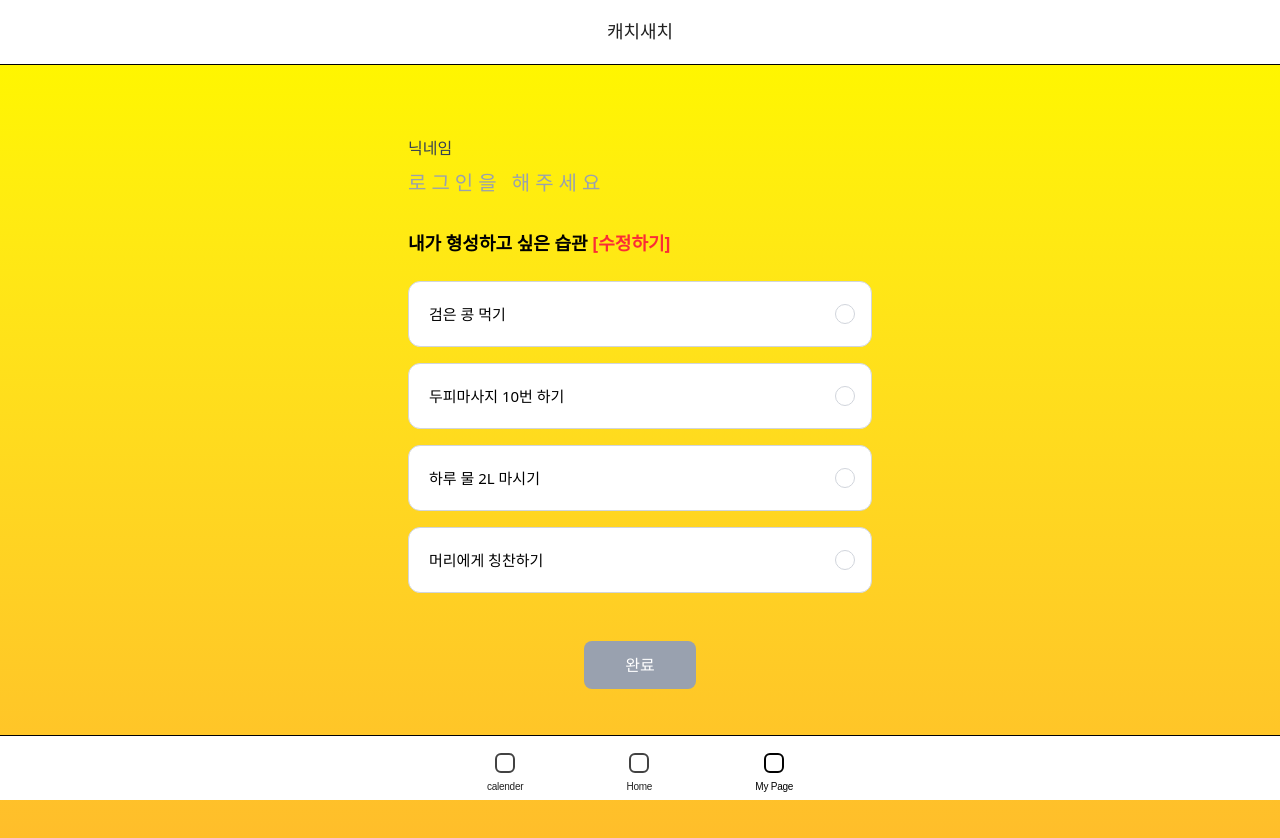
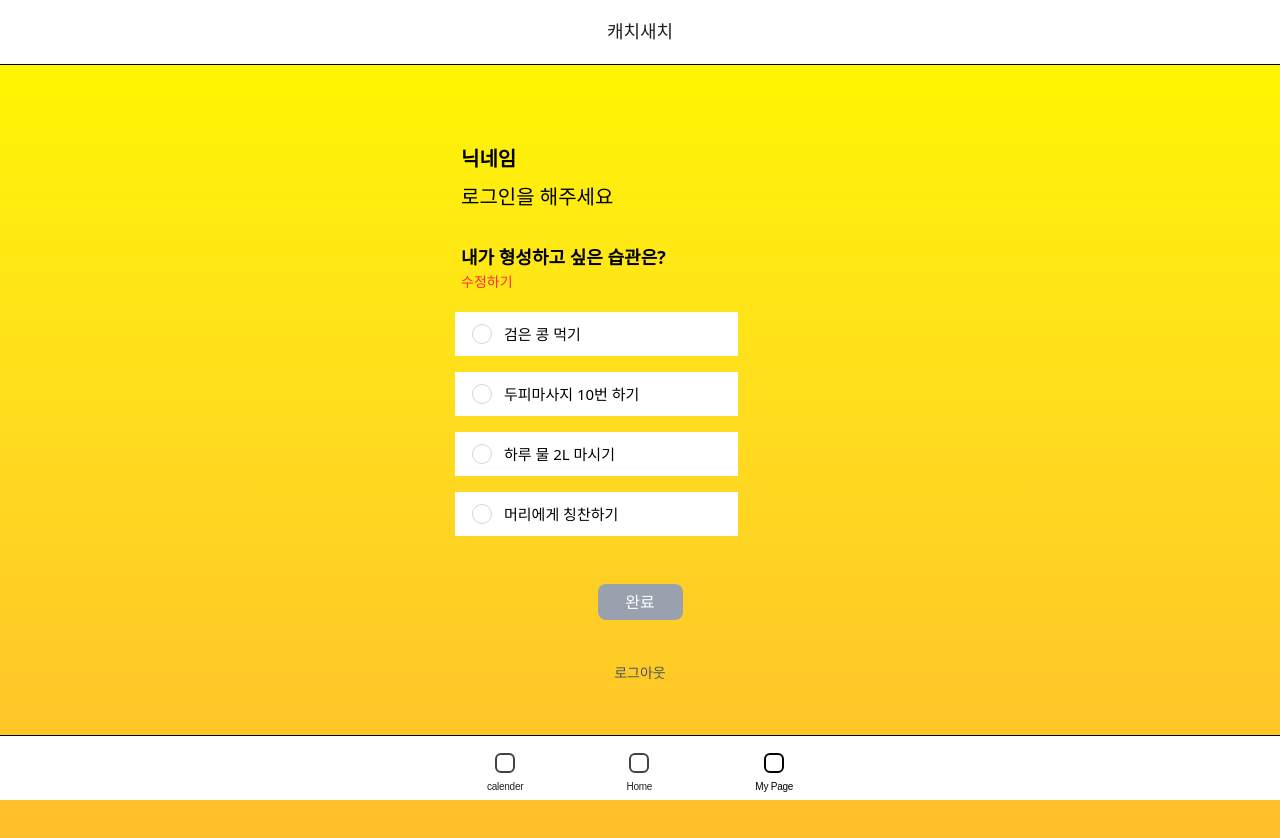
Before and after one commit to sinchon-oneTrillion/Frontend, a React (Vite) app: page /mypage in a window 1280 px wide. Shown: the top 838 px of the page. Built offline with nearby package versions, Linux system fonts and the light colour scheme; no server answers.

Commit message:
feat: api 연결

```diff
--- a/src/apis/cards.js
+++ b/src/apis/cards.js
@@ -12,10 +12,34 @@ const rethrow = (label, err) => {
   );
 };
 
-/** 카드 초기 리스트 선택
+/** 홈: 카드 리스트 조회
+ * GET /api/cards/{nickname}
+ * res: { httpStatus, userId, cards: [{list:string, achieve:boolean}, ...] }
+ */
+export const getCards = async (nickname) => {
+  if (!nickname) throw new Error('닉네임이 필요합니다');
+  const url = `/api/cards/${encodeURIComponent(nickname)}`;
+
+  console.groupCollapsed('%c[API REQ] getCards', 'color:#0ea5e9');
+  console.log('→ url:', url);
+  console.groupEnd();
+
+  try {
+    const { data, status } = await client.get(url);
+    console.groupCollapsed('%c[API RES] getCards', 'color:#22c55e');
+    console.log('✓ status:', status);
+    console.log('✓ data:', data); // { httpStatus, userId, cards:[{list,achieve}] }
+    console.groupEnd();
+    return data;
+  } catch (err) {
+    rethrow('getCards', err);
+  }
+};
+
+/** 온보딩: 카드 초기 선택
  * POST /api/cards/choice/{nickname}
  * body: { cards: string[] }
- * res:  { httpStatus: "CREATED", card_count: number }
+ * res : { httpStatus: "CREATED", card_count: number }
  */
 export const chooseInitialCards = async (nickname, cards = []) => {
   if (!nickname) throw new Error('닉네임이 필요합니다');
@@ -29,12 +53,10 @@ export const chooseInitialCards = async (nickname, cards = []) => {
 
   try {
     const { data, status } = await client.post(url, body);
-
     console.groupCollapsed('%c[API RES] chooseInitialCards', 'color:#22c55e');
     console.log('✓ status:', status);
     console.log('✓ data:', data); // { httpStatus, card_count }
     console.groupEnd();
-
     return data;
   } catch (err) {
     rethrow('chooseInitialCards', err);
--- a/src/pages/Mypage.jsx
+++ b/src/pages/Mypage.jsx
@@ -1,5 +1,6 @@
 // src/pages/Mypage.jsx
 import { useEffect, useMemo, useState } from 'react';
+import { useNavigate } from 'react-router-dom';
 import Container from '../shared/components/layouts/Container';
 import { getMypage, patchMypage } from '../apis/mypage';
 
@@ -13,6 +14,7 @@ const ALL_CARDS = [
 const normalize = (s) => (s || '').replace(/\s+/g, '').trim();
 
 export default function Mypage() {
+  const navigate = useNavigate();
   const nicknameParam = localStorage.getItem('onboarding_nickname') || '';
 
   const [nickname, setNickname] = useState('');
@@ -20,12 +22,11 @@ export default function Mypage() {
   const [selected, setSelected] = useState([]);
   const [loading, setLoading] = useState(true);
   const [saving, setSaving] = useState(false);
-  const [errorMsg, setErrorMsg] = useState(''); // 화면에는 표시하지 않지만 내부적으로만 사용
 
-  // 초기 조회
+  // --- 초기 조회 ---
+  // --- 초기 조회 ---
   useEffect(() => {
     if (!nicknameParam) {
-      setErrorMsg('닉네임 정보를 찾을 수 없어 임시로 [-]로 표시합니다.');
       setNickname('');
       setOrigCards([]);
       setSelected([]);
@@ -36,21 +37,48 @@ export default function Mypage() {
     (async () => {
       try {
         setLoading(true);
+
         const data = await getMypage(nicknameParam);
-        setNickname(data?.nickname || '');
+        // API: { httpStatus, userId, cards:[{list, achieve}] }
+        const serverCards = Array.isArray(data?.cards) ? data.cards : [];
 
-        const serverCards = Array.isArray(data?.cards) ? data.cards : [];
-        const normalizedSet = new Set(serverCards.map(normalize));
-        const initSelected = ALL_CARDS.filter((label) =>
-          normalizedSet.has(normalize(label))
-        );
+        // 1) 서버에서 achieve=true 인 라벨만 뽑기
+        const serverSelected = serverCards
+          .filter((c) => c?.achieve)
+          .map((c) => String(c?.list || ''));
 
+        // 2) ALL_CARDS와 정확히 매핑(공백 제거 normalize 사용)
+        const labelMap = new Map(ALL_CARDS.map((lbl) => [normalize(lbl), lbl]));
+        const mappedFromServer = serverSelected
+          .map((lbl) => labelMap.get(normalize(lbl)))
+          .filter(Boolean); // ALL_CARDS에 없는 라벨은 제거
+
+        // 3) 폴백: 서버에서 매칭되는 게 없으면 로컬스토리지 선택값 사용
+        let initSelected = mappedFromServer;
+        if (initSelected.length === 0) {
+          const local = JSON.parse(
+            localStorage.getItem('onboarding_choices') || '[]'
+          );
+          initSelected = local
+            .map((lbl) => labelMap.get(normalize(lbl)))
+            .filter(Boolean);
+        }
+
+        setNickname(nicknameParam);
         setOrigCards(initSelected);
         setSelected(initSelected);
-        setErrorMsg('');
+
+        // 디버깅 로그(원인 파악에 도움)
+        console.groupCollapsed('%c[MYPAGE INIT]', 'color:#6366f1');
+        console.log('serverSelected raw:', serverSelected);
+        console.log('mappedFromServer:', mappedFromServer);
+        console.log(
+          'fallback local:',
+          JSON.parse(localStorage.getItem('onboarding_choices') || '[]')
+        );
+        console.log('initSelected(final):', initSelected);
+        console.groupEnd();
       } catch (e) {
-        // 실패해도 화면은 계속 렌더. 배너는 안 보임.
-        setErrorMsg(e?.message || '마이페이지 조회 실패.');
         setNickname('');
         setOrigCards([]);
         setSelected([]);
@@ -60,7 +88,7 @@ export default function Mypage() {
     })();
   }, [nicknameParam]);
 
-  // 비교/토글
+  // --- 비교/토글 ---
   const selectedSet = useMemo(() => new Set(selected), [selected]);
   const origSet = useMemo(() => new Set(origCards), [origCards]);
 
@@ -79,17 +107,15 @@ export default function Mypage() {
       s.includes(label) ? s.filter((x) => x !== label) : [...s, label]
     );
 
-  // 저장
+  // --- 저장 ---
   const save = async () => {
     if (saving) return;
-
     if (!nicknameParam) {
       alert(
         '닉네임 정보가 없어 저장할 수 없습니다. 로그인/회원가입을 진행해 주세요.'
       );
       return;
     }
-
     if (!hasChanges) {
       alert('수정을 해주세요. (변경된 항목이 없습니다)');
       return;
@@ -97,24 +123,17 @@ export default function Mypage() {
 
     try {
       setSaving(true);
-
-      console.groupCollapsed('%c[PATCH PAYLOAD]', 'color:#f59e0b');
-      console.log('nickname:', nicknameParam);
-      console.log('add_cards:', addCards);
-      console.log('remove_cards:', removeCards);
-      console.groupEnd();
-
       const data = await patchMypage(nicknameParam, addCards, removeCards);
 
-      const serverCards = Array.isArray(data?.cards) ? data.cards : [];
-      const normalizedSet = new Set(serverCards.map(normalize));
+      const serverSelected = Array.isArray(data?.cards) ? data.cards : [];
+      const setFromServer = new Set(serverSelected.map(normalize));
       const synced = ALL_CARDS.filter((label) =>
-        normalizedSet.has(normalize(label))
+        setFromServer.has(normalize(label))
       );
 
       setOrigCards(synced);
       setSelected(synced);
-      setNickname(data?.nickname || '');
+      setNickname(data?.nickname || nicknameParam);
       alert('수정이 반영되었습니다.');
     } catch (e) {
       alert(e?.message || '저장 중 오류가 발생했습니다.');
@@ -123,6 +142,7 @@ export default function Mypage() {
     }
   };
 
+  // --- UI ---
   if (loading) {
     return (
       <Container className="max-w-[720px] mx-auto">
@@ -131,38 +151,53 @@ export default function Mypage() {
     );
   }
 
+  const handleLogout = () => {
+    localStorage.removeItem('onboarding_nickname');
+    localStorage.removeItem('auth_mode');
+    localStorage.removeItem('onboarding_user_id');
+    localStorage.removeItem('onboarding_choices');
+    navigate('/onboarding', { replace: true });
+  };
+
   return (
     <Container
       className="max-w-[720px] mx-auto !pt-16 md:!pt-20"
-      bgClassName={'bg-gradient-to-b from-[#FFF600] to-[#FFBC2B]'}
+      bgClassName="bg-gradient-to-b from-[#FFF600] to-[#FFBC2B]"
     >
-      <section className="-mt-2 mb-8">
-        <h2 className="mb-2 text-base text-gray-700 justify-center">닉네임</h2>
-        <div className="text-[20px] font-light tracking-[0.25em] uppercase text-gray-400">
+      <section className="-mt-[81px] mb-8">
+        <h3 className="text-[20px] mt-[81px] mb-2 font-bold ml-[53px] text-[#000000]">
+          닉네임
+        </h3>
+        <div className="text-[20px] font-light uppercase text-[#000000] ml-[53px]">
           {nickname && nickname.trim() ? nickname : '로그인을 해주세요'}
         </div>
       </section>
 
-      <h3 className="mb-6 text-[18px] font-semibold whitespace-nowrap">
-        내가 형성하고 싶은 습관 <span className="text-red-500">[수정하기]</span>
+      <h3 className="mb-5 text-[18px] font-semibold whitespace-nowrap ml-[53px]">
+        내가 형성하고 싶은 습관은?{' '}
+        <p className="text-red-500 font-medium text-[14px]">수정하기</p>
       </h3>
 
-      <ul className="space-y-4">
+      <ul className="space-y-4 ml-[47px]">
         {ALL_CARDS.map((label) => {
           const active = selectedSet.has(label);
           return (
             <li
               key={label}
               onClick={() => toggle(label)}
-              className={`relative w-full rounded-xl border bg-white p-5 transition cursor-pointer
-                ${active ? 'border-black/70' : 'border-gray-300 hover:bg-gray-50'}`}
+              className={`relative flex items-center w-[283px] h-11
+                          border bg-white px-4 cursor-pointer transition
+                          ${active ? 'border-white/70' : 'border-white/70 hover:bg-gray-50'}`}
             >
-              <span className="text-[15px] pr-10">{label}</span>
+              {/* 왼쪽 토글 */}
               <span
                 aria-hidden
-                className={`absolute right-4 top-1/2 -translate-y-1/2 h-5 w-5 rounded-full border
-                  ${active ? 'border-black bg-black' : 'border-gray-300 bg-white'}`}
-              />
+                className={`mr-3 inline-flex h-5 w-5 shrink-0 items-center justify-center rounded-full border
+                            ${active ? 'border-black' : 'border-gray-300'}`}
+              >
+                {active && <span className="h-3 w-3 rounded-full bg-black" />}
+              </span>
+              <span className="text-[15px]">{label}</span>
             </li>
           );
         })}
@@ -173,13 +208,27 @@ export default function Mypage() {
           type="button"
           onClick={save}
           disabled={saving}
-          className={`h-12 w-28 rounded-lg text-white ${
+          className={`h-[36px] w-[85px] rounded-lg text-white ${
             hasChanges && !saving ? 'bg-black hover:opacity-90' : 'bg-gray-400'
           }`}
         >
           {saving ? '반영 중…' : '완료'}
         </button>
       </div>
+
+      <section className="mt-10 mb-5 text-center">
+        <span
+          role="button"
+          tabIndex={0}
+          onClick={handleLogout}
+          onKeyDown={(e) =>
+            (e.key === 'Enter' || e.key === ' ') && handleLogout()
+          }
+          className="inline-block text-sm text-gray-600 cursor-pointer hover:underline hover:text-gray-900"
+        >
+          로그아웃
+        </span>
+      </section>
     </Container>
   );
 }
--- a/src/pages/onboarding/SelectView.jsx
+++ b/src/pages/onboarding/SelectView.jsx
@@ -5,9 +5,11 @@ import Container from '../../shared/components/layouts/Container';
 import { chooseInitialCards } from '../../apis/cards';
 
 const OPTIONS = [
-  { id: 'a', label: '검은 콩 먹기' },
-  { id: 'b', label: '두피마사지 10번 하기' },
-  { id: 'c', label: '하루 물 2L 마시기' },
+  { id: 'a', label: '두피 5분 마사지 하기' },
+  { id: 'b', label: '비오틴 포함 영양제 챙겨먹기' },
+  { id: 'c', label: '견과류 한 줌 먹기' },
+  { id: 'd', label: '두피 자외선 차단하기' },
+  { id: 'e', label: '오늘 하루 기분 일기 쓰기' },
 ];
 
 export default function SelectView() {
--- a/src/shared/components/layouts/auth/NicknameForm.jsx
+++ b/src/shared/components/layouts/auth/NicknameForm.jsx
@@ -65,7 +65,24 @@ export default function NicknameForm({ mode = 'signup' }) {
         navigate('/home');
       }
     } catch (err) {
-      alert(err.message || '요청 실패');
+      // ---- 에러 분기 처리 ----
+      const status = err?.response?.status;
+      const serverMsg = err?.response?.data?.message || err?.message || '';
+
+      if (
+        mode === 'login' &&
+        (status === 404 ||
+          /not\s*found|존재하지|없(습니다|어요)/i.test(serverMsg))
+      ) {
+        alert('등록되어있지 않은 유저입니다. 회원가입을 해주세요.');
+      } else if (
+        mode === 'signup' &&
+        (status === 409 || /이미|중복|duplicate/i.test(serverMsg))
+      ) {
+        alert('이미 등록되어있는 유저입니다. 다른 닉네임을 입력해주세요.');
+      } else {
+        alert(serverMsg || '요청 실패');
+      }
     } finally {
       setLoading(false);
     }
```
Also changed, not shown: src/apis/mypage.js (+10 -7 lines).
